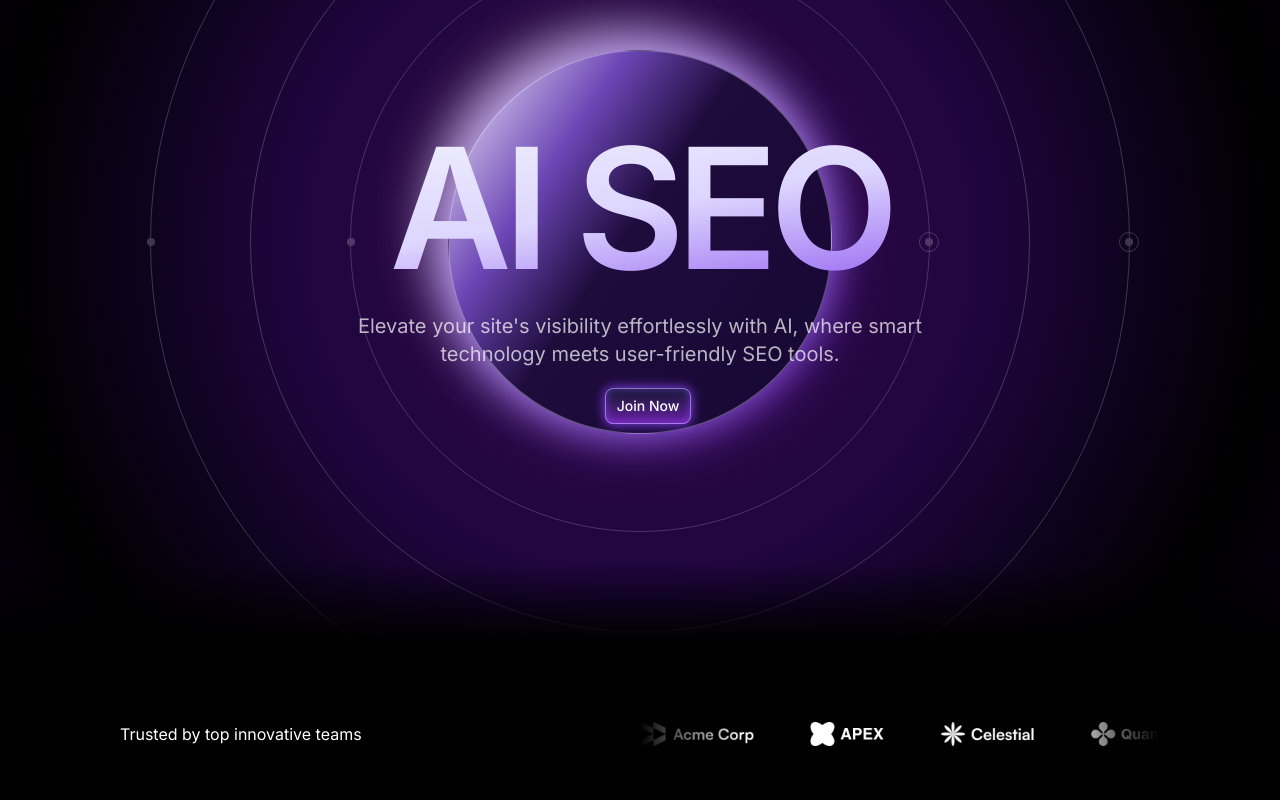
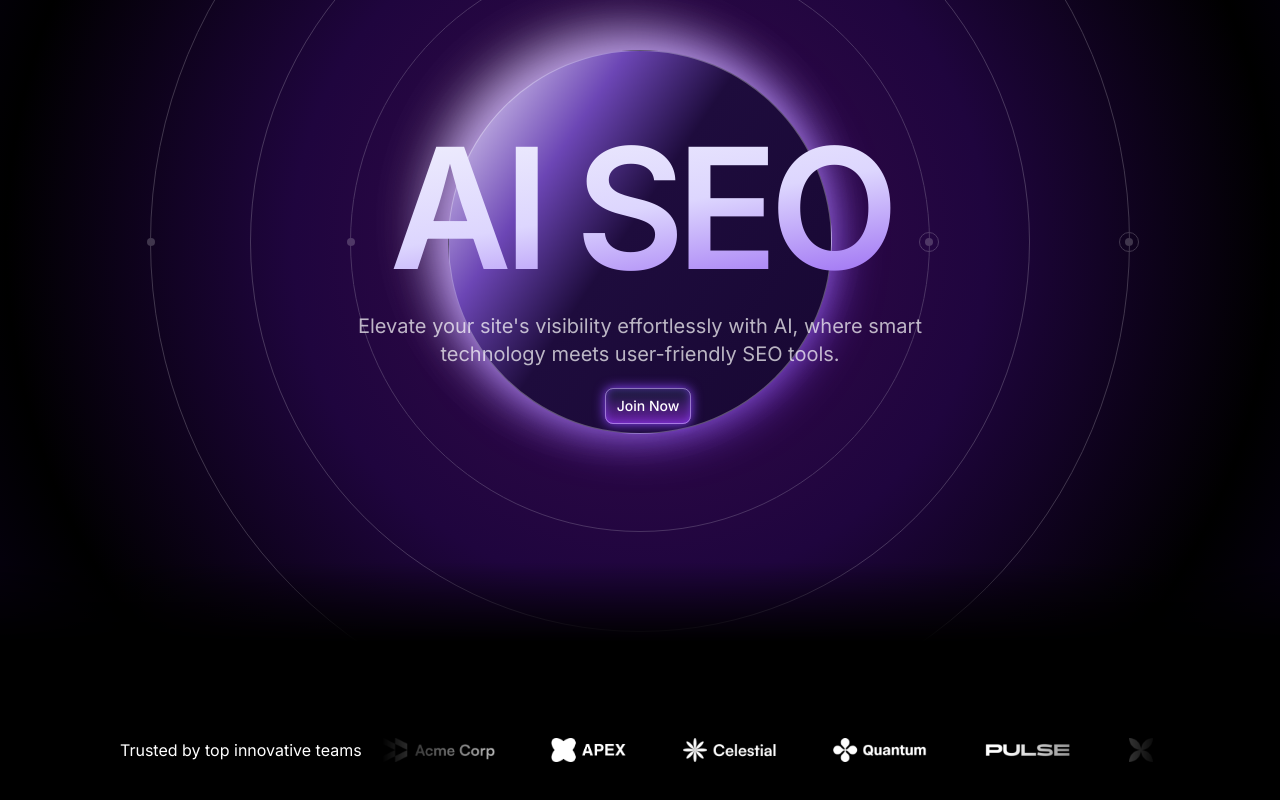
Before and after one commit to NourDoesCode/ai-startup-landing-page, a Next.js app: page / in a window 1280 px wide. Shown: the part 264-1064 px from the top of the page. Built offline with nearby package versions, Linux system fonts and the light colour scheme.

Commit message:
update header and logo section

```diff
--- a/src/sections/Header.tsx
+++ b/src/sections/Header.tsx
@@ -5,9 +5,11 @@
 
 export const Header = () => {
   return (
-    <header className="py-4 border-b border-white/15 md:border-none sticky top-0 z-10 ">
+    <header className="py-4 border-b border-white/15 md:border-none sticky top-0 z-10">
+      <div className="absolute inset-0 backdrop-blur md:hidden"></div>
       <div className="container">
-        <div className="flex justify-between items-center md:border border-white/15 md:p-4  rounded-xl  backdrop-blur ">
+        <div className="flex justify-between items-center md:border border-white/15 md:p-4  rounded-xl  md:backdrop-blur relative">
+          <div className="absolute inset-0 backdrop-blur -z-10"></div>
           {/* Logo */}
           <div className="border h-10 w-10 rounded-lg inline-flex justify-center items-center border-white/15">
             <LogoIcon className="h-8 w-8" />
--- a/src/sections/LogoTicker.tsx
+++ b/src/sections/LogoTicker.tsx
@@ -7,15 +7,15 @@
 
 export const LogoTicker = () => {
   return (
-    <section className="py-20">
+    <section className="py-20 md:py-24">
       <div className="container">
-        <div className="flex items-center ">
-          <div className="flex-1 ">
+        <div className="flex items-center gap-5 ">
+          <div className="flex-1 md:flex-none ">
             <h2>Trusted by top innovative teams</h2>
           </div>
 
           {/* Companies and their logos */}
-          <div className=" flex-1 overflow-hidden [mask-image:linear-gradient(to_right,transparent,black_20%,black_80%,transparent)]">
+          <div className=" flex-1 overflow-hidden [mask-image:linear-gradient(to_right,transparent,black_20%,black_80%,transparent)] ">
             <div className="flex flex-none gap-14 ">
               {[
                 acmeLogo,
```
